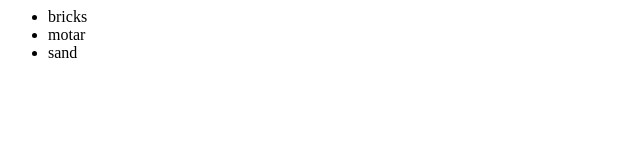
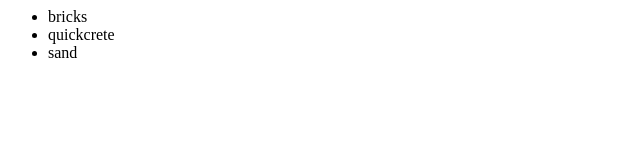
Before and after one commit to btrojak/newGITtest, a plain HTML site: page index.html in a window 1280 px wide. Shown: the full height of the page, 0-640 px from the left. Drawn offline with Linux system fonts and the light colour scheme.

Commit message:
made mortar more specific

```diff
--- a/index.html
+++ b/index.html
@@ -3,7 +3,7 @@
     <div>
       <ul>
 	<li>bricks</li>
-	<li>motar</li>
+	<li>quickcrete</li>
 	<li>sand</li>
       </ul>
     </div>
```
